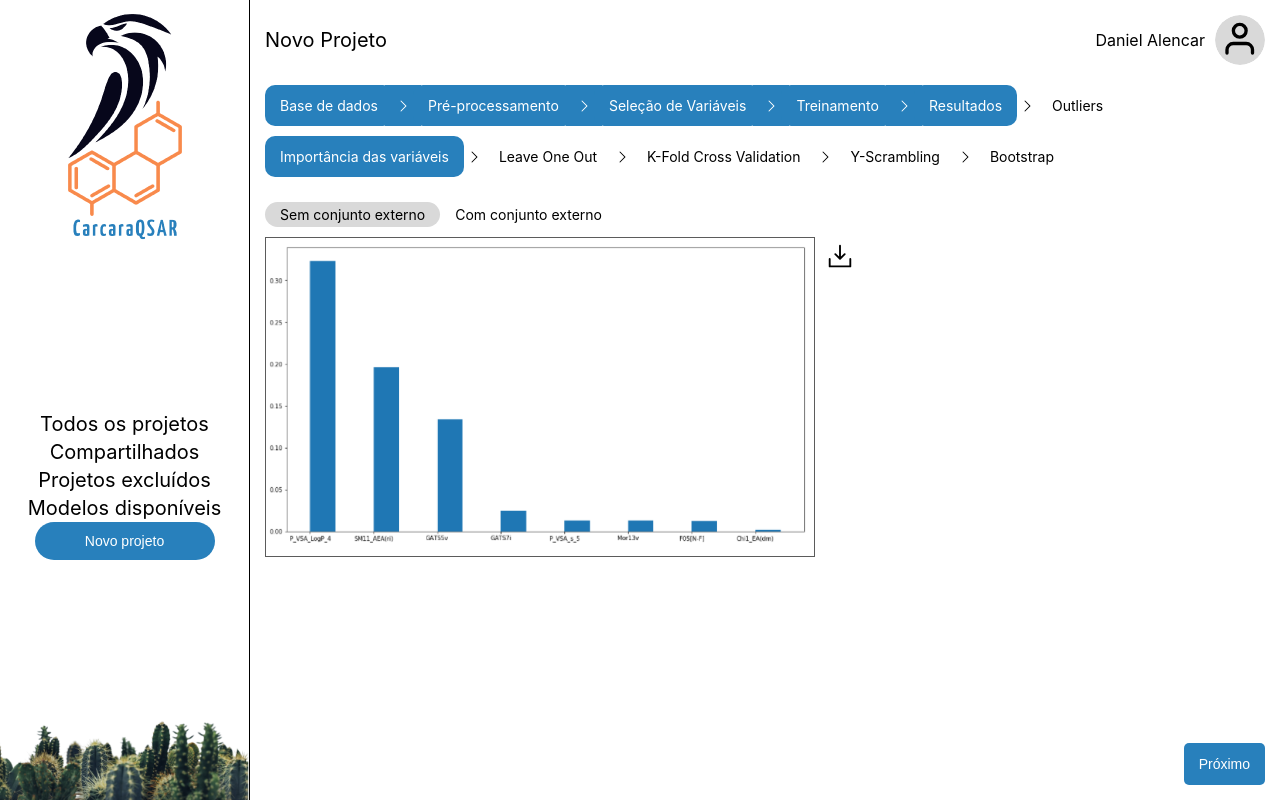
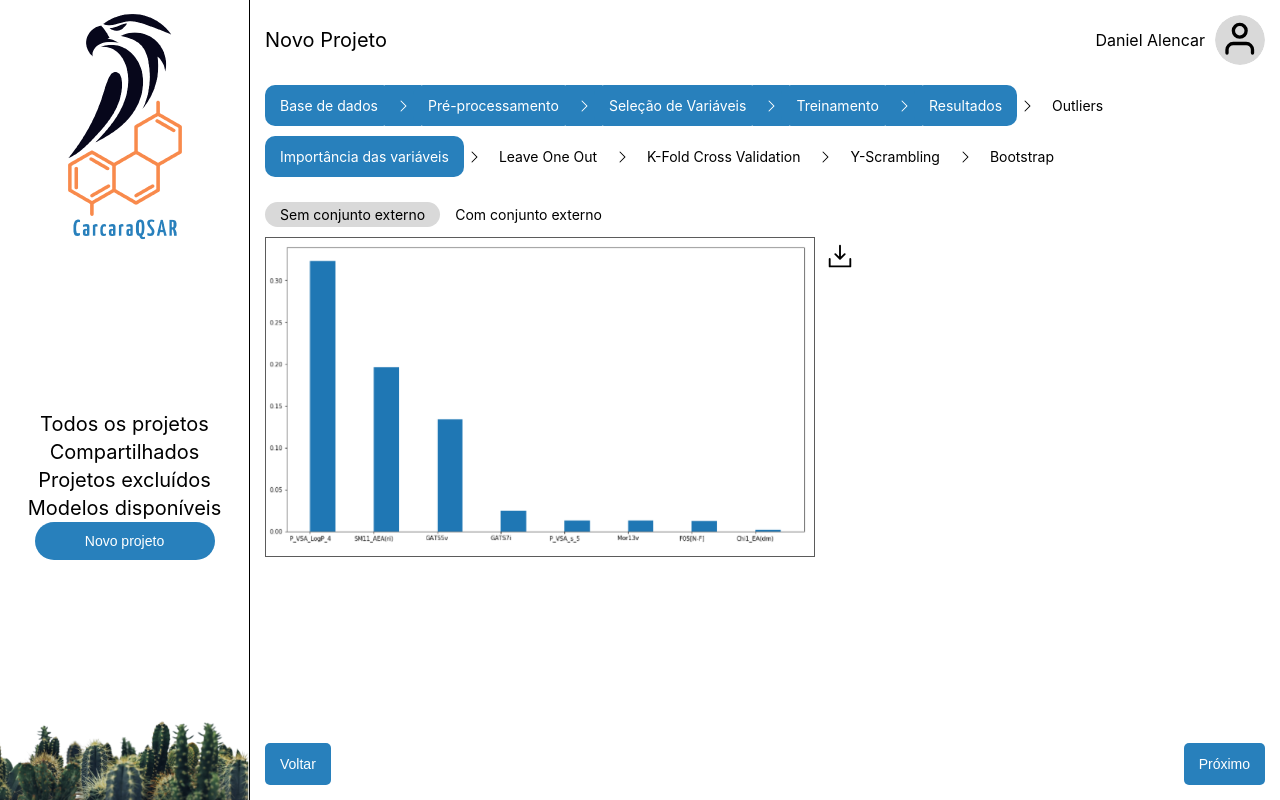
Before and after one commit to rosalvoneto/CarcaraQSAR, a React (Vite) app in the folder frontend/: page /results in a window 1280 px wide. Built offline with nearby package versions, Linux system fonts and the light colour scheme.

Commit message:
Adicionar botão voltar

```diff
--- a/frontend/src/components/Button/index.jsx
+++ b/frontend/src/components/Button/index.jsx
@@ -3,15 +3,26 @@ import { useNavigate } from 'react-router-dom';
 
 import styles from './styles.module.css';
 
-export default function Button({ name, URL, stateToPass }) {
+export default function Button({ name, URL, stateToPass, side }) {
 
   const navigate = useNavigate();
   const handleTo = (URL) => {
     navigate(URL, { state: stateToPass });
   }
 
+
+  let style = {};
+  if(side == 'right') {
+    style.right = 15;
+  } else {
+    style.left = 15;
+  }
+
   return(
-    <div className={styles.container}>
+    <div
+      className={styles.container}
+      style={style}
+    >
       <button
         className={styles.button}
         onClick={() => handleTo(URL)}
--- a/frontend/src/components/Button/styles.module.css
+++ b/frontend/src/components/Button/styles.module.css
@@ -4,7 +4,6 @@
 
   position: absolute;
   bottom: 15px;
-  right: 15px;
 
   display: flex;
   gap: 5px;
--- a/frontend/src/pages/Database/index.jsx
+++ b/frontend/src/pages/Database/index.jsx
@@ -60,15 +60,8 @@ export function Database() {
           stateToPass={{
             pageNumber: 0
           }}
+          side={'right'}
         />
-        <Button
-          name={'Voltar'}
-          URL={'/pre-processing'}
-          stateToPass={{
-            pageNumber: 0
-          }}
-        />
-        {/* <BarButtons /> */}
       </div>
     </>
   )
--- a/frontend/src/pages/DefaultPage/styles.module.css
+++ b/frontend/src/pages/DefaultPage/styles.module.css
@@ -15,4 +15,6 @@
   height: 100vh;
 
   position: relative;
+
+  padding-bottom: 70px;
 }
--- a/frontend/src/pages/Outliers/index.jsx
+++ b/frontend/src/pages/Outliers/index.jsx
@@ -23,7 +23,19 @@ export default function Outliers() {
         subProgressNumber={subProgress}
       />
 
-      <Button name={'Finalizar'} URL={'/home'} />
+      <Button
+        name={'Voltar'}
+        URL={'/results'}
+        stateToPass={{
+          pageNumber: 4
+        }}
+        side={'left'}
+      />
+      <Button
+        name={'Finalizar'}
+        URL={'/home'}
+        side={'right'}
+      />
     </>
   )
 }
--- a/frontend/src/pages/PreProcessing/index.jsx
+++ b/frontend/src/pages/PreProcessing/index.jsx
@@ -81,11 +81,17 @@ export function PreProcessing({ index }) {
         </div>
 
         <Button
+          name={'Voltar'}
+          URL={'/database'}
+          side={'left'}
+        />
+        <Button
           name={'Próximo'}
           URL={'/pre-processing'}
           stateToPass={{
             pageNumber: 1
           }}
+          side={'right'}
         />
       </>
     )
@@ -118,8 +124,17 @@ export function PreProcessing({ index }) {
         </div>
 
         <Button
+          name={'Voltar'}
+          URL={'/pre-processing'}
+          stateToPass={{
+            pageNumber: 0
+          }}
+          side={'left'}
+        />
+        <Button
           name={'Próximo'}
           URL={'/variables-selection'}
+          side={'right'}
         />
       </>
     )
--- a/frontend/src/pages/Results/index.jsx
+++ b/frontend/src/pages/Results/index.jsx
@@ -91,18 +91,50 @@ export default function Results() {
       {
         statesProgressBar[progress].childs.length > (pageNumber + 1)
         ?
+          <>
+            <Button
+              name={'Voltar'}
+              URL={
+                pageNumber
+                ?
+                  '/results'
+                :
+                  '/training'
+              }
+              stateToPass={
+                pageNumber
+                ?
+                  { pageNumber: pageNumber - 1 }
+                :
+                  { pageNumber: 1 }
+              }
+              side={'left'}
+            />
             <Button
               name={'Próximo'}
               URL={'/results'}
               stateToPass={{
                 pageNumber: pageNumber + 1
               }}
+              side={'right'}
             />
+          </>
         :
+          <>
+            <Button
+              name={'Voltar'}
+              URL={'/results'}
+              stateToPass={{
+                pageNumber: pageNumber - 1
+              }}
+              side={'left'}
+            />
             <Button
               name={'Próximo'}
               URL={'/outliers'}
+              side={'right'}
             />
+          </>
       }
     </>
   )
--- a/frontend/src/pages/Training/index.jsx
+++ b/frontend/src/pages/Training/index.jsx
@@ -73,11 +73,17 @@ export default function Training() {
         </div>
 
         <Button
+          name={'Voltar'}
+          URL={'/variables-selection'}
+          side={'left'}
+        />
+        <Button
           name={'Próximo'}
           URL={'/training'}
           stateToPass={{
             pageNumber: 1
           }}
+          side={'right'}
         />
       </>
     )
@@ -102,8 +108,17 @@ export default function Training() {
         </div>
 
         <Button
+          name={'Voltar'}
+          URL={'/training'}
+          stateToPass={{
+            pageNumber: 0
+          }}
+          side={'left'}
+        />
+        <Button
           name={'Próximo'}
           URL={'/results'}
+          side={'right'}
         />
       </>
     )
--- a/frontend/src/pages/VariablesSelection/index.jsx
+++ b/frontend/src/pages/VariablesSelection/index.jsx
@@ -76,11 +76,20 @@ export default function VariablesSelection() {
       </div>
 
       <Button
+        name={'Voltar'}
+        URL={'/pre-processing'}
+        stateToPass={{
+          pageNumber: 1
+        }}
+        side={'left'}
+      />
+      <Button
         name={'Próximo'}
         URL={'/training'}
         stateToPass={{
           pageNumber: 0
         }}
+        side={'right'}
       />
     </>
   )
```
Lines whose indentation alone changed are shown as unchanged.
